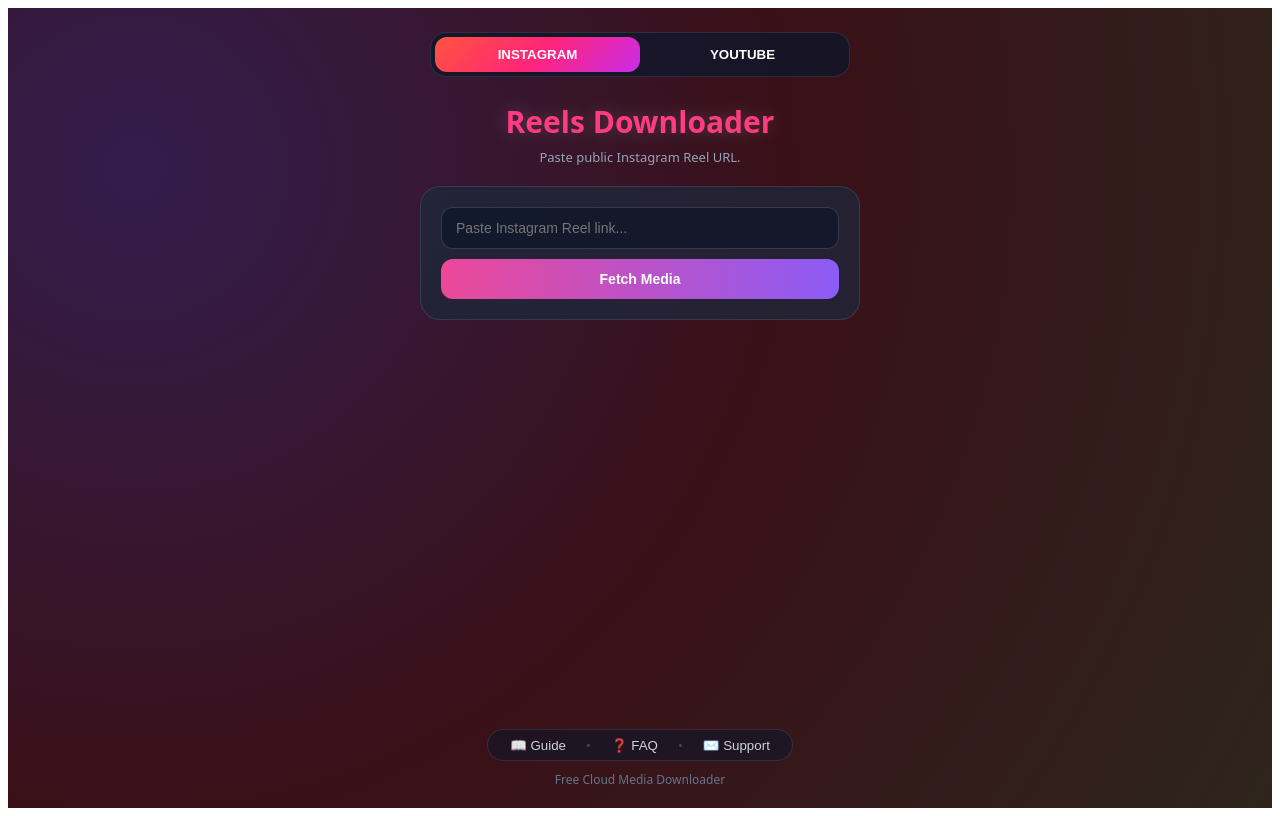
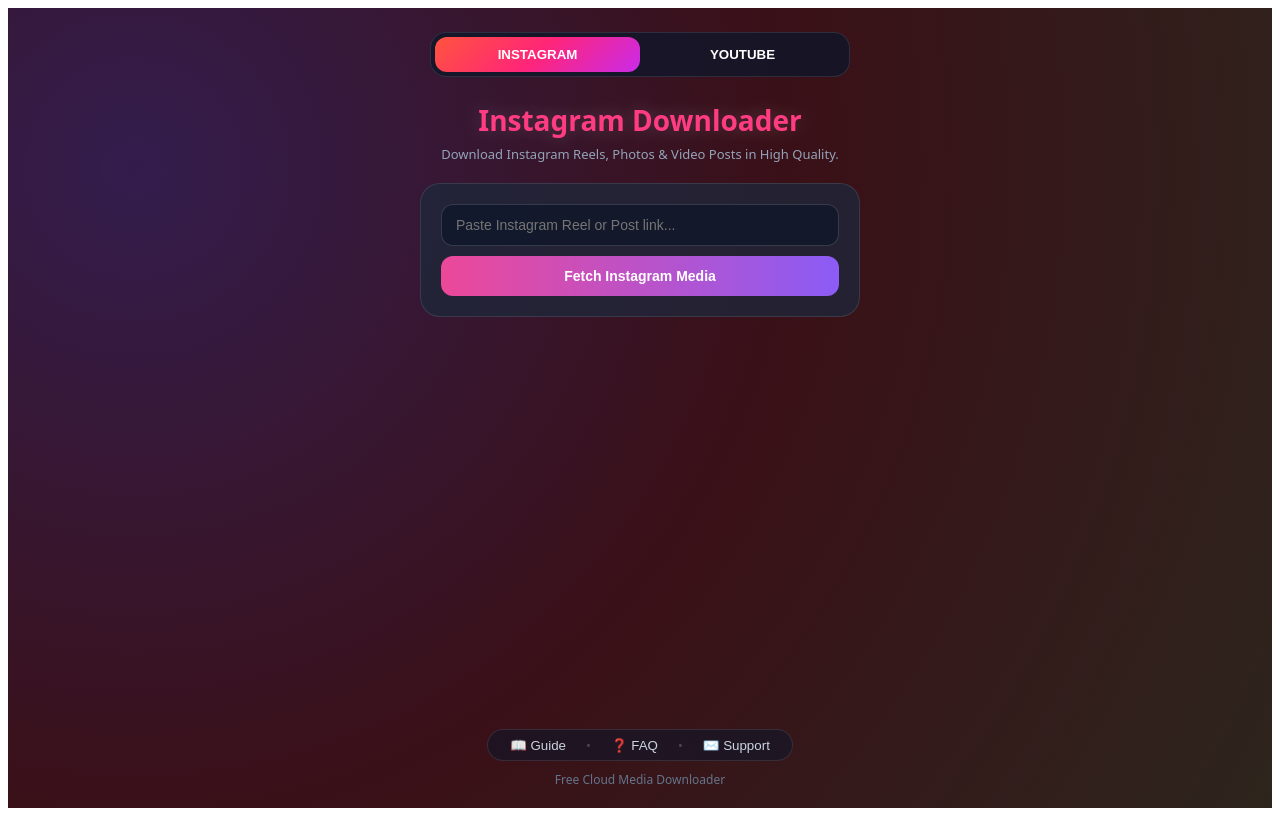
Before and after one commit to sharank1234/Reels-downloader, a React (Vite) app in the folder frontend/frontend/: page / in a window 1280 px wide. Built offline with nearby package versions, Linux system fonts and the light colour scheme.

Commit message:
Update App.jsx

```diff
--- a/frontend/frontend/src/App.jsx
+++ b/frontend/frontend/src/App.jsx
@@ -31,7 +31,7 @@ export default function App() {
         body: JSON.stringify({ url })
       })
       const data = await res.json()
-      if (!res.ok) throw new Error(data.detail || 'Failed to fetch video.')
+      if (!res.ok) throw new Error(data.detail || 'Failed to fetch media.')
       setResult(data)
     } catch (err) {
       setError(err.message || 'Server connection error.')
@@ -41,21 +41,24 @@ export default function App() {
   }
 
   const handleDownload = async () => {
-    if (!result?.video_url) return
+    if (!result?.media_url) return
     setDownloading(true)
+    const isImage = result.media_type === 'image'
+    const extension = isImage ? 'jpg' : 'mp4'
+
     try {
-      const res = await fetch(result.video_url)
+      const res = await fetch(result.media_url)
       const blob = await res.blob()
       const blobUrl = window.URL.createObjectURL(blob)
       const a = document.createElement('a')
       a.href = blobUrl
-      a.download = `${result.title || (activeTab === 'instagram' ? 'instagram_reel' : 'youtube_video')}.mp4`
+      a.download = `instagram_${isImage ? 'photo' : 'video'}.${extension}`
       document.body.appendChild(a)
       a.click()
       document.body.removeChild(a)
       window.URL.revokeObjectURL(blobUrl)
     } catch {
-      window.open(result.video_url, '_blank')
+      window.open(result.media_url, '_blank')
     } finally {
       setDownloading(false)
     }
@@ -74,11 +77,11 @@ export default function App() {
 
         {/* Dynamic Title Header */}
         <div style={{ textAlign: 'center', marginBottom: '20px' }}>
-          <h1 style={{ fontSize: '30px', fontWeight: 900, color: activeTab === 'instagram' ? '#ff3b81' : '#f87171', margin: '0 0 6px 0', textShadow: '0 0 20px rgba(255,255,255,0.2)' }}>
-            {activeTab === 'instagram' ? 'Reels Downloader' : 'YouTube Downloader'}
+          <h1 style={{ fontSize: '28px', fontWeight: 900, color: activeTab === 'instagram' ? '#ff3b81' : '#f87171', margin: '0 0 6px 0', textShadow: '0 0 20px rgba(255,255,255,0.2)' }}>
+            {activeTab === 'instagram' ? 'Instagram Downloader' : 'YouTube Downloader'}
           </h1>
           <p style={{ color: '#94a3b8', fontSize: '13px', margin: 0 }}>
-            Paste public {activeTab === 'instagram' ? 'Instagram Reel' : 'YouTube Video/Shorts'} URL.
+            {activeTab === 'instagram' ? 'Download Instagram Reels, Photos & Video Posts in High Quality.' : 'Paste public YouTube Video/Shorts URL.'}
           </p>
         </div>
 
@@ -87,7 +90,7 @@ export default function App() {
           <form onSubmit={handleFetch} style={{ display: 'flex', flexDirection: 'column', gap: '10px' }}>
             <input
               type="text"
-              placeholder={`Paste ${activeTab === 'instagram' ? 'Instagram Reel' : 'YouTube'} link...`}
+              placeholder={activeTab === 'instagram' ? 'Paste Instagram Reel or Post link...' : 'Paste YouTube link...'}
               value={url}
               onChange={(e) => setUrl(e.target.value)}
               required
@@ -98,13 +101,13 @@ export default function App() {
               disabled={loading}
               style={{ padding: '12px', borderRadius: '12px', border: 'none', background: activeTab === 'instagram' ? 'linear-gradient(90deg, #ec4899, #8b5cf6)' : '#ef4444', color: '#fff', fontWeight: 700, fontSize: '14px', cursor: loading ? 'not-allowed' : 'pointer' }}
             >
-              {loading ? 'Processing Video...' : 'Fetch Media'}
+              {loading ? 'Fetching Media...' : `Fetch ${activeTab === 'instagram' ? 'Instagram Media' : 'Media'}`}
             </button>
           </form>
           {error && <div style={{ marginTop: '12px', padding: '10px', borderRadius: '10px', background: 'rgba(239,68,68,0.15)', border: '1px solid rgba(239,68,68,0.3)', color: '#fca5a5', fontSize: '13px', textAlign: 'center' }}>⚠️ {error}</div>}
         </div>
 
-        {/* Loading Spinner Area */}
+        {/* Loading Spinner */}
         {loading && (
           <div style={{
             marginTop: '20px',
@@ -130,33 +133,43 @@ export default function App() {
               borderRadius: '50%',
               animation: 'spin 1s linear infinite'
             }} />
-            <span style={{ fontSize: '14px', color: '#cbd5e1', fontWeight: 600 }}>Fetching video from {activeTab === 'instagram' ? 'Instagram' : 'YouTube'}...</span>
+            <span style={{ fontSize: '14px', color: '#cbd5e1', fontWeight: 600 }}>Fetching media from Instagram...</span>
             <span style={{ fontSize: '12px', color: '#64748b' }}>Please wait a few seconds</span>
           </div>
         )}
 
-        {/* Video Preview & Download Area */}
+        {/* Media Preview & Download (Handles both Video and Photo Posts) */}
         {result && (
           <div style={{ marginTop: '20px', maxWidth: '440px', width: '100%', background: 'rgba(30,41,59,0.75)', border: '1px solid rgba(255,255,255,0.1)', borderRadius: '20px', padding: '16px', display: 'flex', flexDirection: 'column', gap: '12px', boxSizing: 'border-box' }}>
             <div style={{ color: '#4ade80', fontSize: '13px', fontWeight: 600, textAlign: 'center' }}>✓ Ready for Download</div>
-            <video
-              src={result.video_url}
-              poster={result.thumbnail}
-              controls
-              playsInline
-              style={{ width: '100%', maxHeight: '300px', borderRadius: '14px', backgroundColor: '#000' }}
-            />
+
+            {result.media_type === 'image' ? (
+              <img
+                src={result.media_url}
+                alt="Instagram Post"
+                style={{ width: '100%', maxHeight: '340px', objectFit: 'contain', borderRadius: '14px', backgroundColor: '#000' }}
+              />
+            ) : (
+              <video
+                src={result.media_url}
+                poster={result.thumbnail}
+                controls
+                playsInline
+                style={{ width: '100%', maxHeight: '340px', borderRadius: '14px', backgroundColor: '#000' }}
+              />
+            )}
+
             <button
               onClick={handleDownload}
               disabled={downloading}
               style={{ padding: '12px', borderRadius: '12px', border: 'none', background: 'linear-gradient(90deg, #10b981, #059669)', color: '#fff', fontWeight: 700, fontSize: '14px', cursor: downloading ? 'not-allowed' : 'pointer' }}
             >
-              {downloading ? 'Downloading...' : 'Download MP4 Video'}
+              {downloading ? 'Downloading...' : `Download ${result.media_type === 'image' ? 'JPG Photo' : 'MP4 Video'}`}
             </button>
           </div>
         )}
 
-        {/* MARKED AREA: Big Creative Under-Development Notice for YouTube */}
+        {/* Notice for YouTube Mode */}
         {activeTab === 'youtube' && !result && !loading && (
           <div style={{
             marginTop: '22px',
@@ -188,22 +201,11 @@ export default function App() {
               🚀
             </div>
 
-            <h3 style={{
-              margin: 0,
-              fontSize: '18px',
-              fontWeight: 800,
-              color: '#fca5a5',
-              letterSpacing: '0.5px'
-            }}>
+            <h3 style={{ margin: 0, fontSize: '18px', fontWeight: 800, color: '#fca5a5', letterSpacing: '0.5px' }}>
               YouTube Engine In The Lab 🧪
             </h3>
 
-            <p style={{
-              margin: 0,
-              fontSize: '13px',
-              lineHeight: '1.6',
-              color: '#cbd5e1'
-            }}>
+            <p style={{ margin: 0, fontSize: '13px', lineHeight: '1.6', color: '#cbd5e1' }}>
               We're currently building our next-generation lightning proxy pipeline to support 4K YouTube Shorts & Video ripping directly from the cloud. ⚡
             </p>
 
@@ -247,8 +249,8 @@ export default function App() {
               <h3 style={{ margin: 0, fontSize: '17px', fontWeight: 700 }}>{activeModal === 'guide' ? '📖 How to Use' : activeModal === 'faq' ? '❓ FAQ' : '💬 Support'}</h3>
               <button onClick={() => setActiveModal(null)} style={{ background: 'rgba(255,255,255,0.1)', border: 'none', borderRadius: '50%', color: '#fff', padding: '4px 8px', cursor: 'pointer' }}>✕</button>
             </div>
-            {activeModal === 'guide' && <div style={{ fontSize: '13px', color: '#cbd5e1', lineHeight: '1.6' }}>1. Choose Instagram or YouTube above.<br/>2. Paste the link and tap Fetch Media.<br/>3. Preview the video and tap Download MP4.</div>}
-            {activeModal === 'faq' && <div style={{ fontSize: '13px', color: '#cbd5e1', lineHeight: '1.6' }}>• Supports public Instagram Reels and YouTube videos/Shorts.<br/>• 100% free and unlimited downloads.</div>}
+            {activeModal === 'guide' && <div style={{ fontSize: '13px', color: '#cbd5e1', lineHeight: '1.6' }}>1. Paste any public Instagram Reel or Post (photo/video) URL.<br/>2. Tap Fetch Instagram Media.<br/>3. Preview the media and download it in 1 tap.</div>}
+            {activeModal === 'faq' && <div style={{ fontSize: '13px', color: '#cbd5e1', lineHeight: '1.6' }}>• Supports Instagram Reels, Video posts, and Photo posts.<br/>• 100% free and unlimited downloads.</div>}
             {activeModal === 'contact' && (
               <div style={{ fontSize: '13px', color: '#cbd5e1' }}>
                 <p style={{ margin: '0 0 10px 0' }}>Need help or encountered an issue?</p>
```
